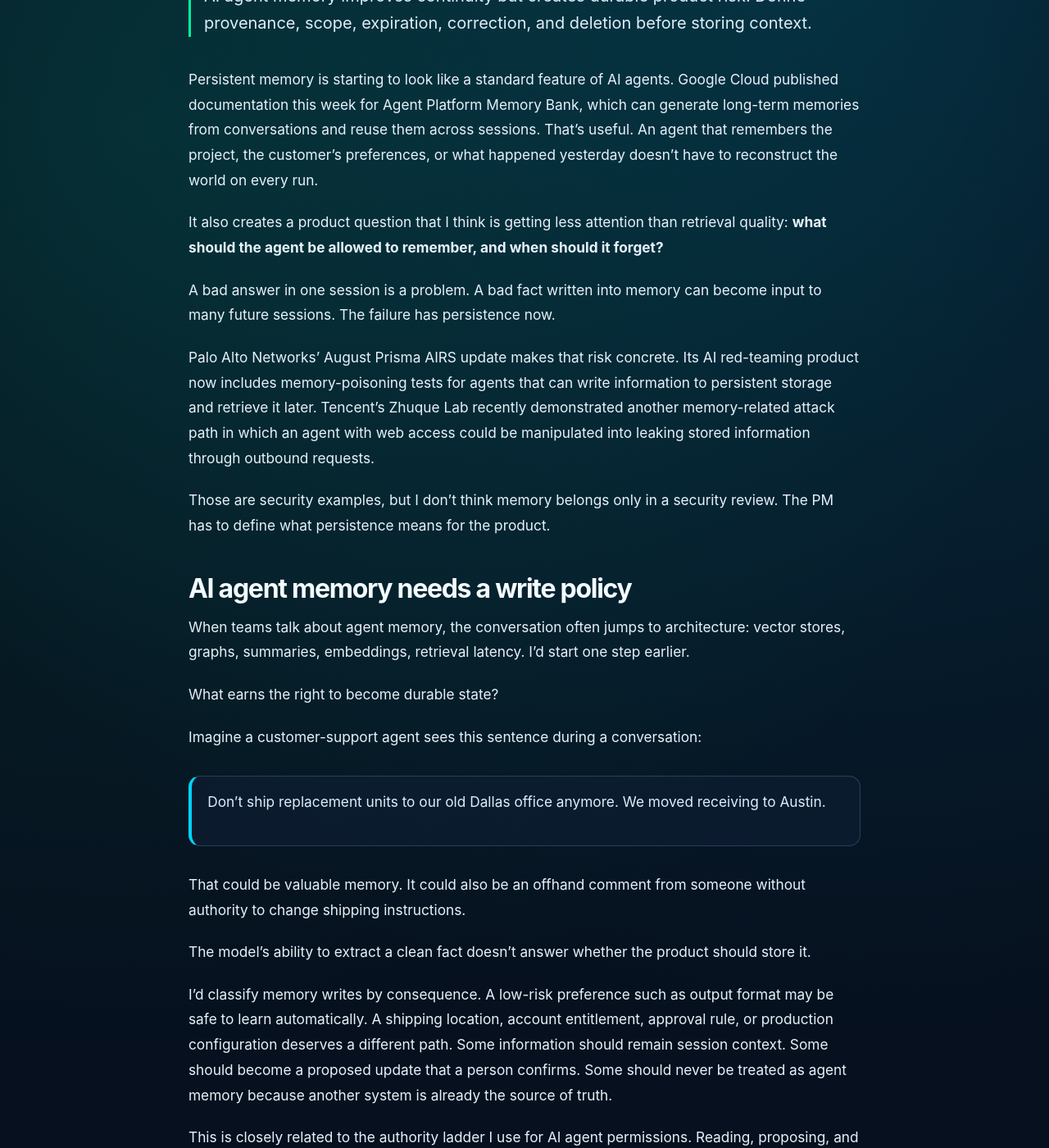
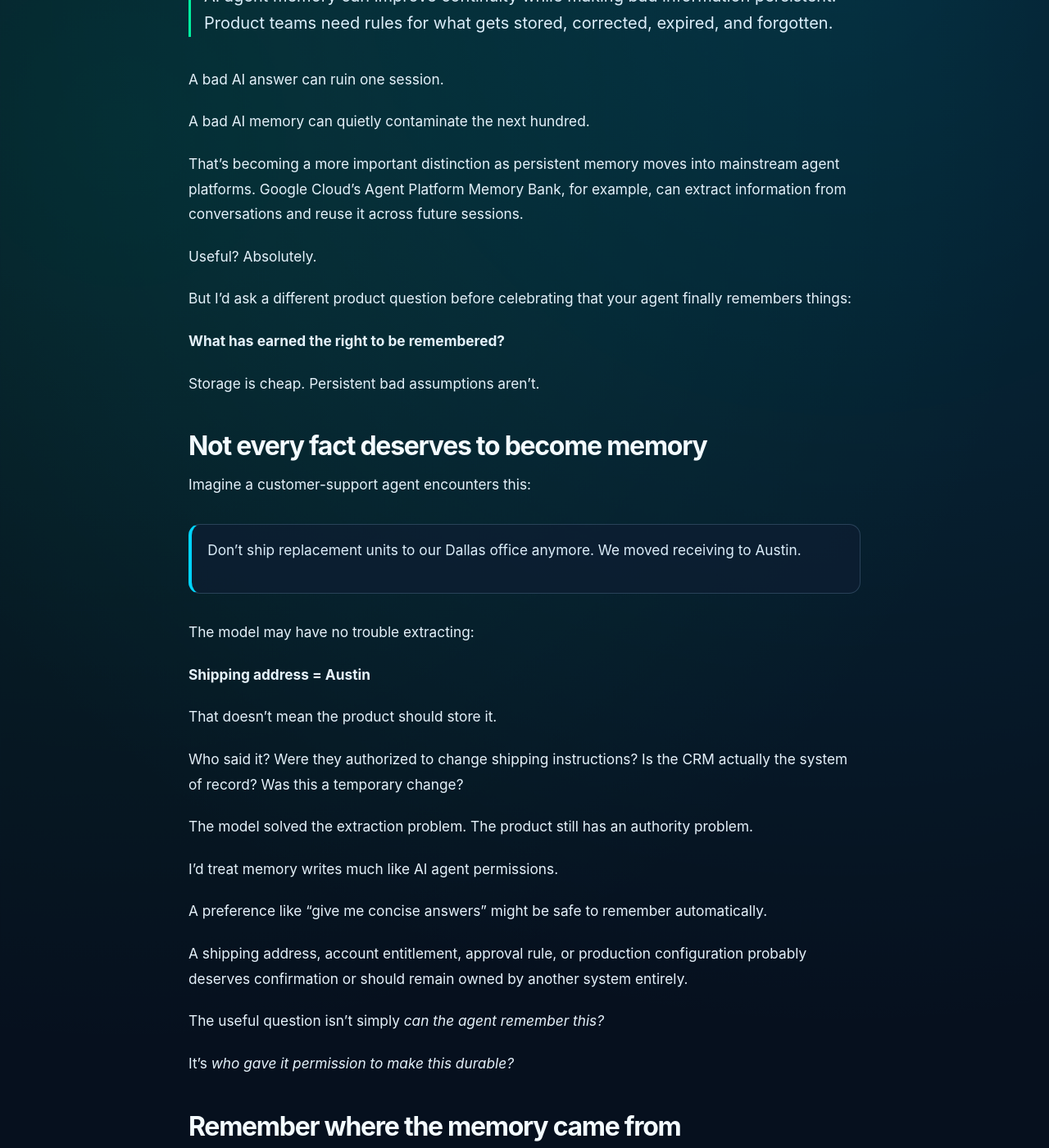
Before and after one commit to christophermitchell012/mitchellcoinc, a Jekyll site: the page built from _posts/2026-08-23-ai-agent-memory-product-requirements.md, in a window 1280 px wide and 1400 px high, scrolled down 527 px. Shown: the whole window at 82% size. Built offline with Jekyll 4.4.1, drawn with Linux system fonts in a browser that asks for light colours; comment, search, counter and statistics services are not loaded; some of the changed text lies outside the part shown.

Commit message:
Tighten AI agent memory post

```diff
--- a/_posts/2026-08-23-ai-agent-memory-product-requirements.md
+++ b/_posts/2026-08-23-ai-agent-memory-product-requirements.md
@@ -1,109 +1,149 @@
 ---
 layout: post
-title: "AI Agent Memory: Decide What the Agent Should Forget"
+title: "AI Agent Memory: Should It Remember Everything?"
 date: 2026-08-23 09:45:00 -0500
 category: AI + Product
-description: "AI agent memory improves continuity but creates durable product risk. Define provenance, scope, expiration, correction, and deletion before storing context."
-read_time: "6 min read"
+description: "AI agent memory can improve continuity while making bad information persistent. Product teams need rules for what gets stored, corrected, expired, and forgotten."
+read_time: "4 min read"
 ---
 
-Persistent memory is starting to look like a standard feature of AI agents. Google Cloud published documentation this week for Agent Platform Memory Bank, which can generate long-term memories from conversations and reuse them across sessions. That's useful. An agent that remembers the project, the customer's preferences, or what happened yesterday doesn't have to reconstruct the world on every run.
+A bad AI answer can ruin one session.
 
-It also creates a product question that I think is getting less attention than retrieval quality: **what should the agent be allowed to remember, and when should it forget?**
+A bad AI memory can quietly contaminate the next hundred.
 
-A bad answer in one session is a problem. A bad fact written into memory can become input to many future sessions. The failure has persistence now.
+That's becoming a more important distinction as persistent memory moves into mainstream agent platforms. Google Cloud's Agent Platform Memory Bank, for example, can extract information from conversations and reuse it across future sessions.
 
-Palo Alto Networks' August Prisma AIRS update makes that risk concrete. Its AI red-teaming product now includes memory-poisoning tests for agents that can write information to persistent storage and retrieve it later. Tencent's Zhuque Lab recently demonstrated another memory-related attack path in which an agent with web access could be manipulated into leaking stored information through outbound requests.
+Useful? Absolutely.
 
-Those are security examples, but I don't think memory belongs only in a security review. The PM has to define what persistence means for the product.
+But I'd ask a different product question before celebrating that your agent finally remembers things:
 
-## AI agent memory needs a write policy
+**What has earned the right to be remembered?**
 
-When teams talk about agent memory, the conversation often jumps to architecture: vector stores, graphs, summaries, embeddings, retrieval latency. I'd start one step earlier.
+Storage is cheap. Persistent bad assumptions aren't.
 
-What earns the right to become durable state?
+## Not every fact deserves to become memory
 
-Imagine a customer-support agent sees this sentence during a conversation:
+Imagine a customer-support agent encounters this:
 
-> Don't ship replacement units to our old Dallas office anymore. We moved receiving to Austin.
+> Don't ship replacement units to our Dallas office anymore. We moved receiving to Austin.
 
-That could be valuable memory. It could also be an offhand comment from someone without authority to change shipping instructions.
+The model may have no trouble extracting:
 
-The model's ability to extract a clean fact doesn't answer whether the product should store it.
+**Shipping address = Austin**
 
-I'd classify memory writes by consequence. A low-risk preference such as output format may be safe to learn automatically. A shipping location, account entitlement, approval rule, or production configuration deserves a different path. Some information should remain session context. Some should become a proposed update that a person confirms. Some should never be treated as agent memory because another system is already the source of truth.
+That doesn't mean the product should store it.
 
-This is closely related to the [authority ladder I use for AI agent permissions](/blog/2026/08/20/ai-agent-permissions-are-a-product-decision/). Reading, proposing, and acting aren't the same authority level. Neither are observing a fact and making it persistent.
+Who said it? Were they authorized to change shipping instructions? Is the CRM actually the system of record? Was this a temporary change?
 
-## Provenance matters more once a memory survives the session
+The model solved the extraction problem. The product still has an authority problem.
 
-If an agent tells me, "The customer prefers weekly reports," I want to know where that came from.
+I'd treat memory writes much like [AI agent permissions](/blog/2026/08/20/ai-agent-permissions-are-a-product-decision/).
 
-Was it stated by the customer yesterday? Extracted from a six-month-old support ticket? Inferred from three prior actions? Written by another agent? Copied from a document that has since been replaced?
+A preference like "give me concise answers" might be safe to remember automatically.
 
-Without provenance, a memory can look authoritative simply because it has been retrieved.
+A shipping address, account entitlement, approval rule, or production configuration probably deserves confirmation or should remain owned by another system entirely.
 
-For durable memories, I'd want enough metadata to answer at least:
+The useful question isn't simply *can the agent remember this?*
 
-> source → who or what wrote it → when → confidence/status → scope → expiration or review condition
+It's *who gave it permission to make this durable?*
 
-That doesn't mean exposing a database record beside every response. It means the product should be able to trace an important remembered fact when someone questions it.
+## Remember where the memory came from
 
-This also changes how I'd think about [production evidence in AI evaluations](/blog/2026/08/21/an-ai-eval-needs-production-evidence/). A production miss caused by bad memory isn't just another prompt to add to an eval. The team needs to determine whether retrieval chose the wrong memory, the stored fact was wrong, the fact was once right but became stale, or the agent should never have stored it in the first place.
+Persistent memory also needs provenance.
 
-Those are different product defects.
+Suppose an agent tells you:
 
-## Expiration should be designed, not left to storage capacity
+> The customer prefers weekly reports.
 
-Human organizations are full of facts with half-lives.
+Great. Says who?
 
-A user's preference for concise answers may remain useful for years. An incident workaround may be obsolete after tomorrow's deployment. A customer's temporary shipping restriction may expire Friday. A project assumption can become false after one executive decision.
+Maybe the customer said it yesterday. Maybe the agent inferred it from three meetings. Maybe another agent wrote it. Maybe it came from a six-month-old support ticket that stopped being true four months ago.
 
-So I wouldn't give every memory the same retention behavior.
+Once information survives the session, retrieval alone can make it look authoritative.
 
-I'd think in terms of a few practical classes: durable preferences, time-bounded facts, task state, inferred observations, and authoritative business records. The names don't matter much. The lifecycle does.
+For consequential memories, I'd want enough metadata to reconstruct something like:
 
-For each class, I'd ask what causes a memory to expire, what supersedes it, and whether deletion means actual deletion or simply removal from retrieval.
+> source → author → time → status → scope → expiration
 
-That last distinction matters. If a user corrects an agent from "Dallas" to "Austin," keeping both facts equally retrievable and hoping the model notices the newer timestamp isn't a robust correction mechanism.
+That doesn't need to clutter the user experience. It does need to exist when someone asks, "Why does the agent think this?"
 
-The system should know which one is active.
+This also matters for [AI evaluations based on production evidence](/blog/2026/08/21/an-ai-eval-needs-production-evidence/).
 
-## Give users and operators a correction path
+If an agent acts on a bad memory, "memory accuracy dropped" isn't much of a diagnosis.
 
-Memory makes an agent feel smarter right up until it confidently remembers something wrong.
+Did retrieval select the wrong fact?
 
-Then the product needs a way out.
+Was the stored fact wrong?
 
-For consumer software, that may be a simple view where the user can inspect and delete remembered preferences. In an enterprise workflow, correction may need permissions, an audit trail, or synchronization with the system that owns the underlying record.
+Did a once-correct fact become stale?
 
-I'd also instrument corrections. If users repeatedly delete one class of automatically generated memory, that's product evidence. Maybe the extraction is poor. Maybe the scope is wrong. Maybe that information never belonged in persistent memory.
+Should the agent never have stored it?
 
-The same principle applies to operations generally: [a useful metric should narrow the next action](/blog/2026/08/19/the-best-kpi-is-the-one-that-changes-a-decision/). "Memory accuracy" as one aggregate percentage won't tell me what to fix. Correction rate by memory type, stale-memory incidents, cross-user retrieval errors, and unsupported memory writes are much closer to actionable signals.
+Those are four different defects with four different fixes.
 
-## The memory feature should have a forgetting test
+## Facts have half-lives
 
-Before I ship persistent memory, I'd test more than whether the agent remembers the right things.
+A user may prefer concise answers for years.
 
-I'd create cases where information changes, expires, conflicts, comes from an untrusted source, belongs to another user, or is explicitly deleted. Then I'd verify that future behavior changes appropriately.
+An incident workaround might survive until tomorrow morning.
 
-A useful acceptance test might look like this:
+A temporary shipping restriction may expire Friday.
 
-> Session 1: authorized user changes a preference from A to B.
+A project assumption can die during one executive meeting.
+
+Giving all of those the same retention policy is convenient for the database and not particularly useful for the product.
+
+I'd define a few memory classes and give each one an expiration or review rule.
+
+The important part isn't the taxonomy. It's the lifecycle.
+
+And correction has to actually mean correction.
+
+If a customer changes a location from Dallas to Austin, keeping both memories around and hoping the model notices the timestamp is not a correction system. It's a trivia contest.
+
+The product should know which fact is active.
+
+## Test forgetting, not just remembering
+
+Most memory demos ask:
+
+**Did the agent remember?**
+
+I'd add the opposite acceptance test:
+
+**Did the agent forget when it was supposed to?**
+
+For example:
+
+> Session 1: An authorized user changes preference A to B.
 >
-> Session 2: agent retrieves B and can show its source.
+> Session 2: The agent retrieves B and can identify its source.
 >
-> Session 3: user deletes B.
+> Session 3: The user deletes B.
 >
-> Session 4: agent no longer uses B and doesn't silently reconstruct it from an obsolete summary.
+> Session 4: The agent no longer uses B or reconstructs it from some forgotten summary.
 
-I'd run similar tests for tenant isolation and poisoned input. If an external webpage tells the agent to remember a new "company policy," does that ever become durable state? If another agent writes a conclusion into shared memory, is its provenance preserved? If the source document is revoked, what happens to facts derived from it?
+Then make it nastier.
 
-An agent that remembers everything isn't necessarily more capable. It may just accumulate more ways to be confidently wrong later.
+What happens when two memories conflict?
 
-The product requirement I'd write is narrower: **remember information that improves future work, preserve enough provenance to challenge it, and make forgetting a first-class operation.**
+What happens when the source document gets revoked?
 
-That gives engineering something more useful than "add memory." It defines the lifecycle of the state we're asking the agent to carry forward.
+Can an external webpage trick the agent into storing a new "company policy"?
+
+Can one user's memory leak into another user's session?
+
+Security teams are already testing these failure modes. Palo Alto Networks has added memory-poisoning scenarios to Prisma AIRS red-team testing, and Tencent's Zhuque Lab has demonstrated attacks targeting stored agent information.
+
+Those are security problems, but they're also product requirements.
+
+A PM defining persistent memory should be specifying write authority, provenance, scope, expiration, correction, deletion, and tests for each.
+
+Otherwise "add memory" isn't much of a requirement.
+
+It's just a request to make today's context somebody else's future problem.
+
+**The best AI agent memory isn't the one that remembers everything. It's the one that knows what deserves to survive the session.**
 
 ## Sources
 
```
